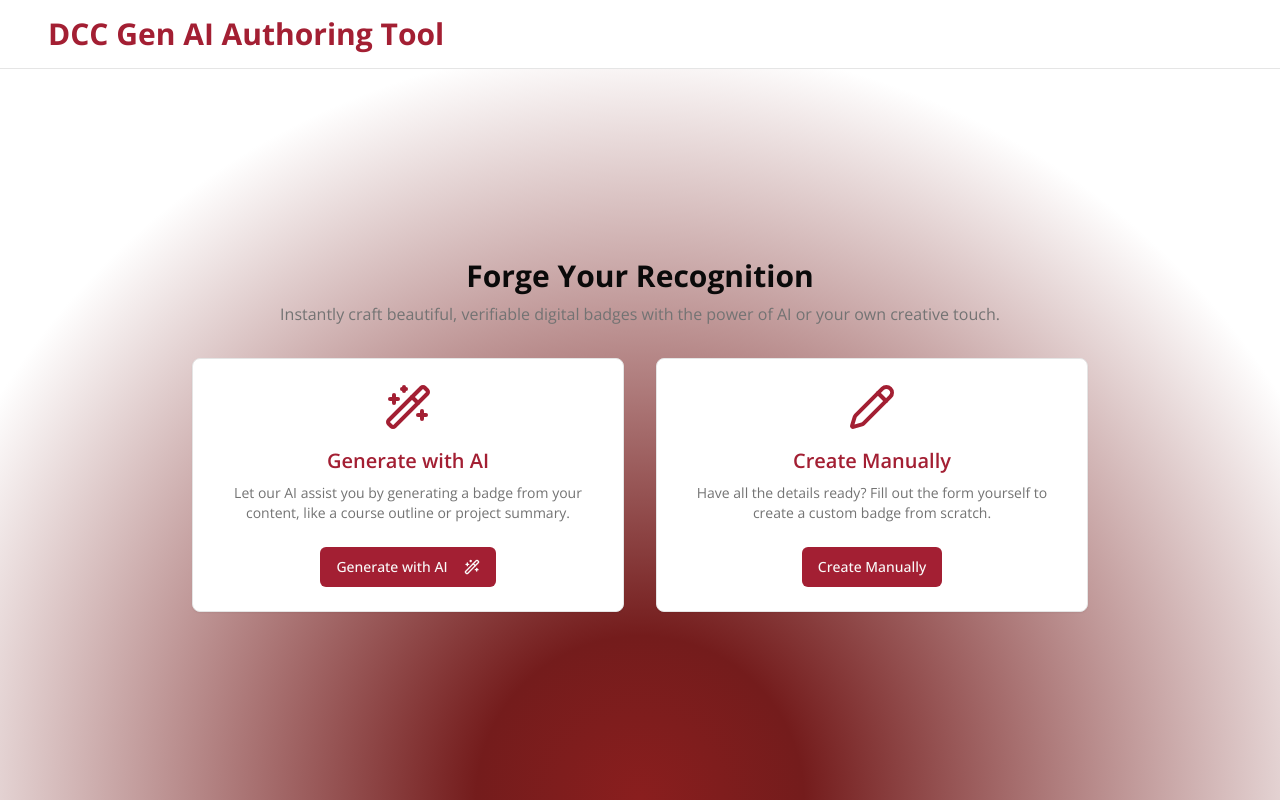
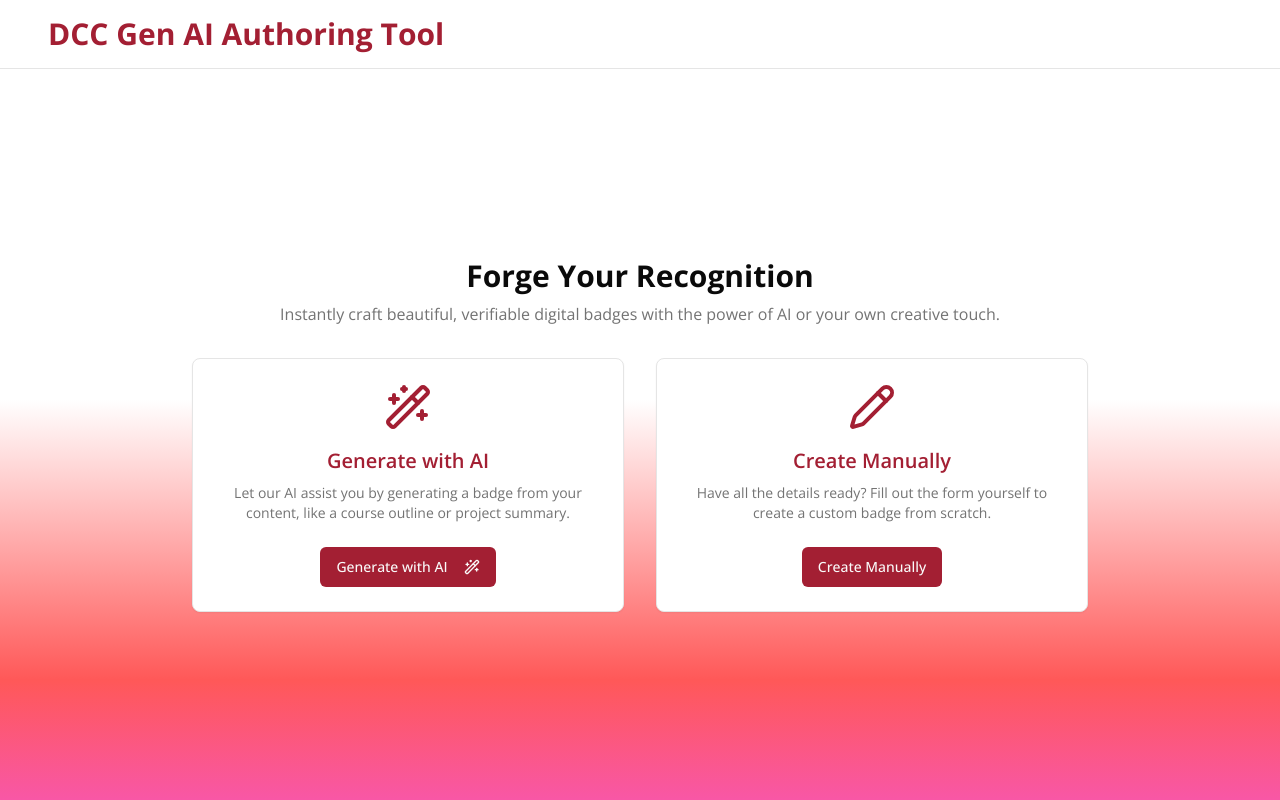
Before and after one commit to oneorigin-2-0/dcc-credential-co-writer, a Next.js app in the folder frontend/: page / in a window 1280 px wide. Built offline with nearby package versions, Linux system fonts and the light colour scheme.

Commit message:
use this gradient - linear-gradient(0deg, #F857A6 0%, #FF5858 15%, #FFF

```diff
--- a/frontend/src/app/layout.tsx
+++ b/frontend/src/app/layout.tsx
@@ -19,7 +19,7 @@ export default function RootLayout({
   return (
     <html lang="en" className="light">
       <body className={`${openSans.variable} font-sans antialiased`} style={{
-          background: 'radial-gradient(circle at center bottom, rgb(138, 30, 30) 0%, rgb(116, 28, 28) 16%, rgb(255, 255, 255) 74%)',
+          background: 'linear-gradient(0deg, #F857A6 0%, #FF5858 15%, #FFF 50%)',
         }}>
         {children}
         <Toaster />
```
